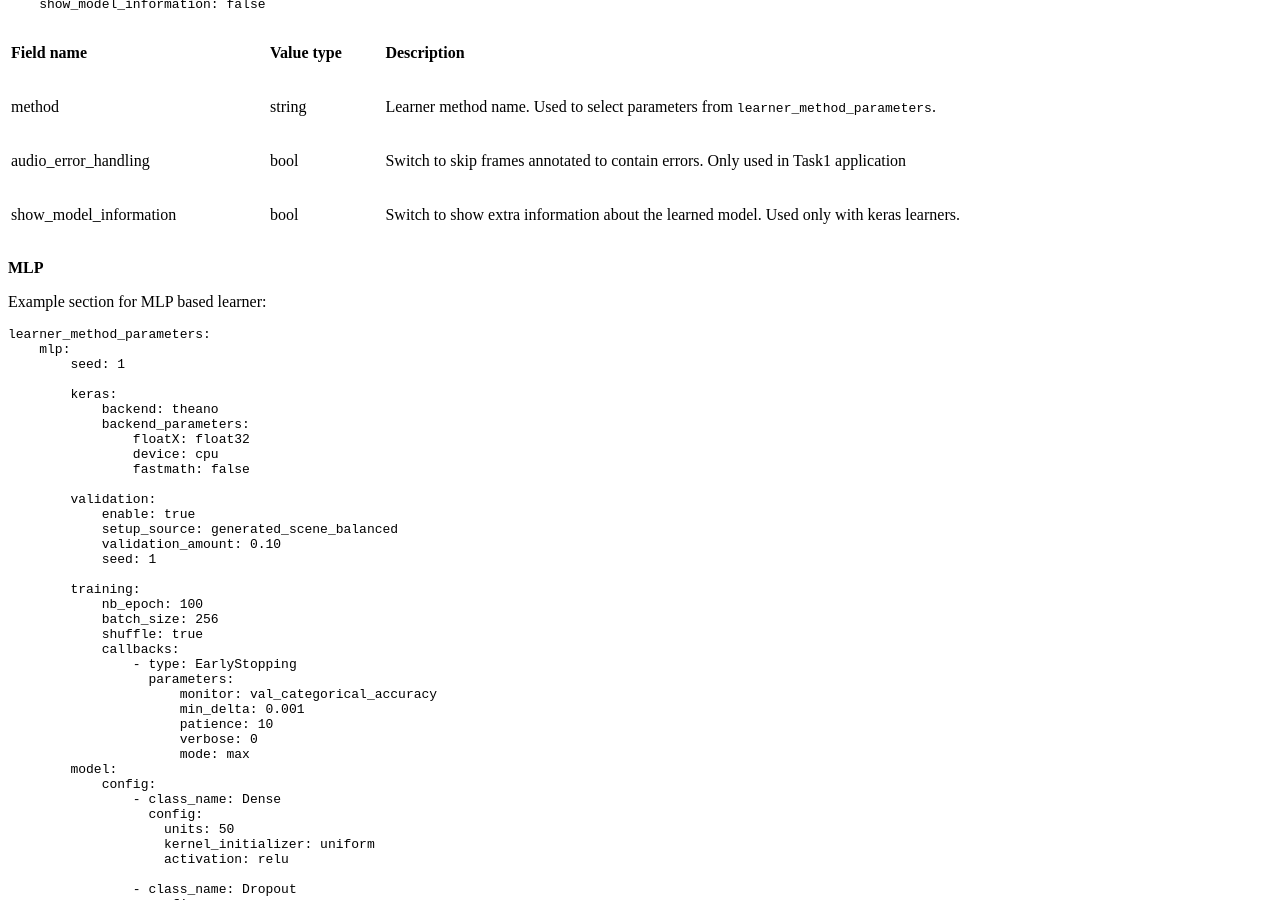
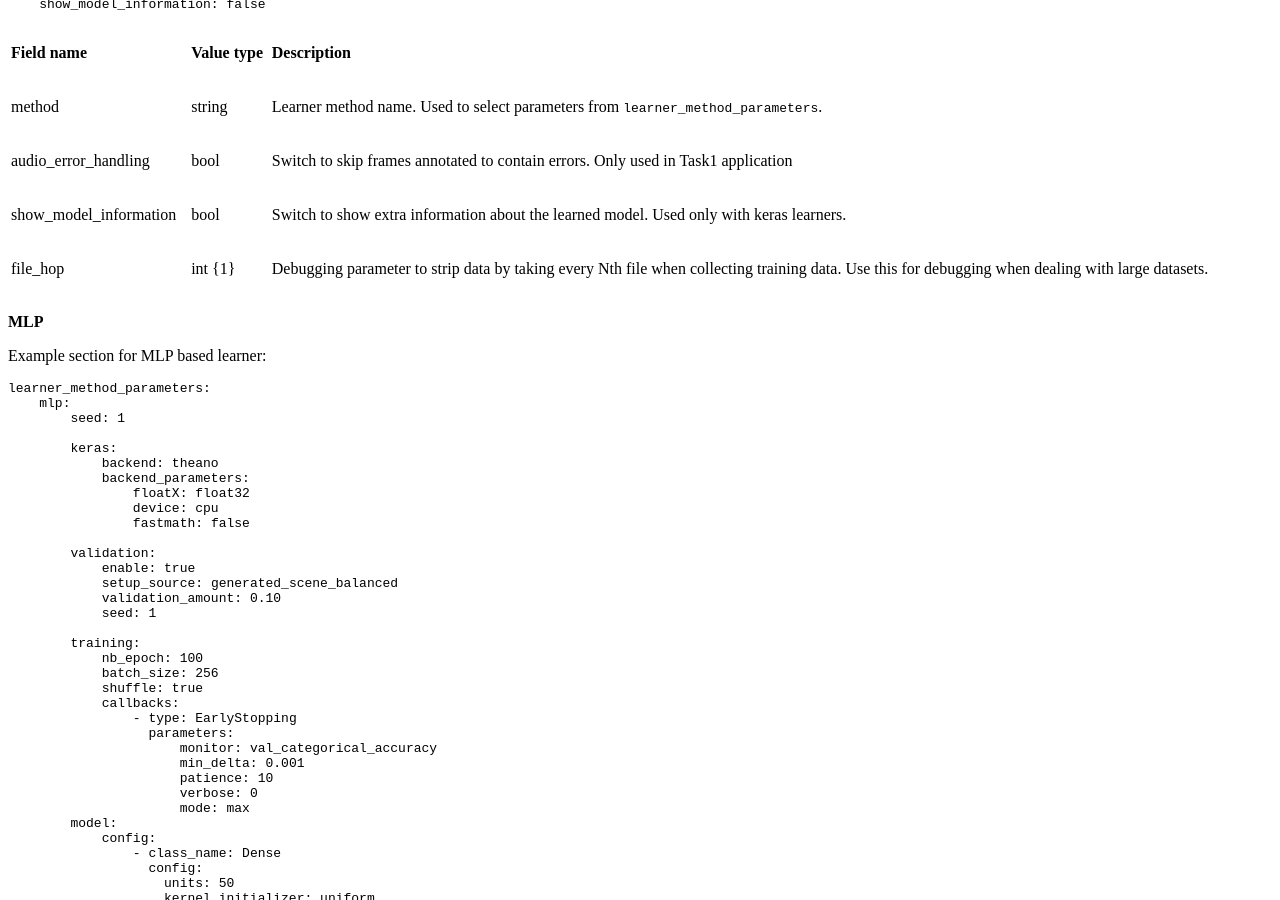
Before and after one commit to TUT-ARG/DCASE2017-baseline-system, a Sphinx documentation site: the page built from documentation/source/parameterization.rst, in a window 1280 px wide and 900 px high, scrolled down 9609 px. Built offline with Sphinx 7.4.7 and the Read the Docs theme 2.0.0, drawn with Linux system fonts in a browser that asks for light colours.

Commit message:
Update documentation

```diff
--- a/documentation/source/parameterization.rst
+++ b/documentation/source/parameterization.rst
@@ -494,6 +494,10 @@ Example section:
 | show_model_information         | bool         | Switch to show extra information about the learned model. Used       |
 |                                |              | only with keras learners.                                            |
 +--------------------------------+--------------+----------------------------------------------------------------------+
+| file_hop                       | int          | Debugging parameter to strip data by taking every Nth file when      |
+|                                | {1}          | collecting training data. Use this for debugging when dealing with   |
+|                                |              | large datasets.                                                      |
++--------------------------------+--------------+----------------------------------------------------------------------+
 
 **MLP**
 
```
